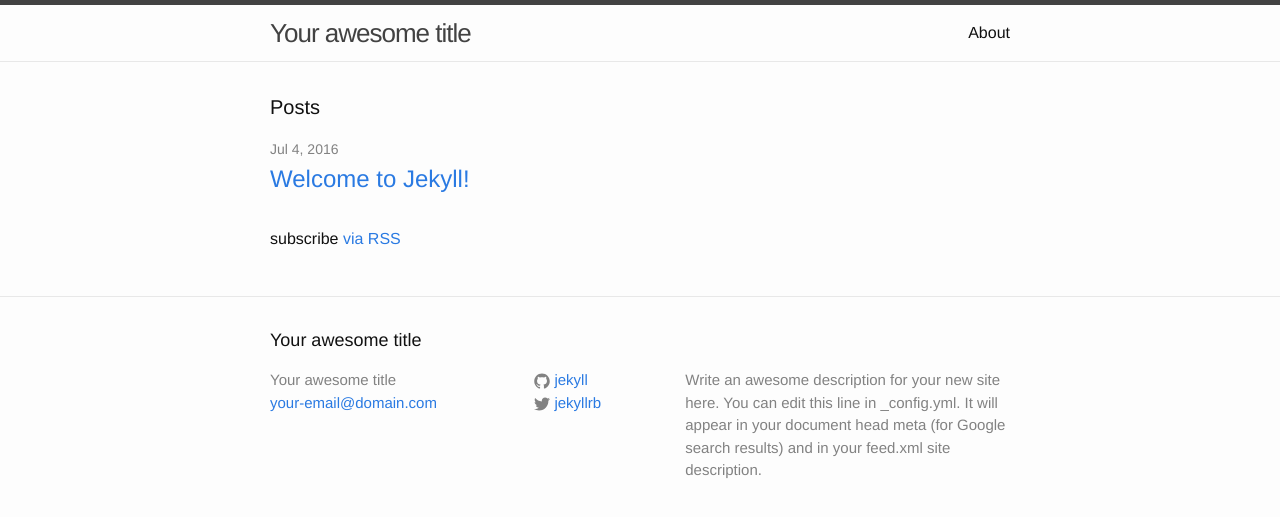
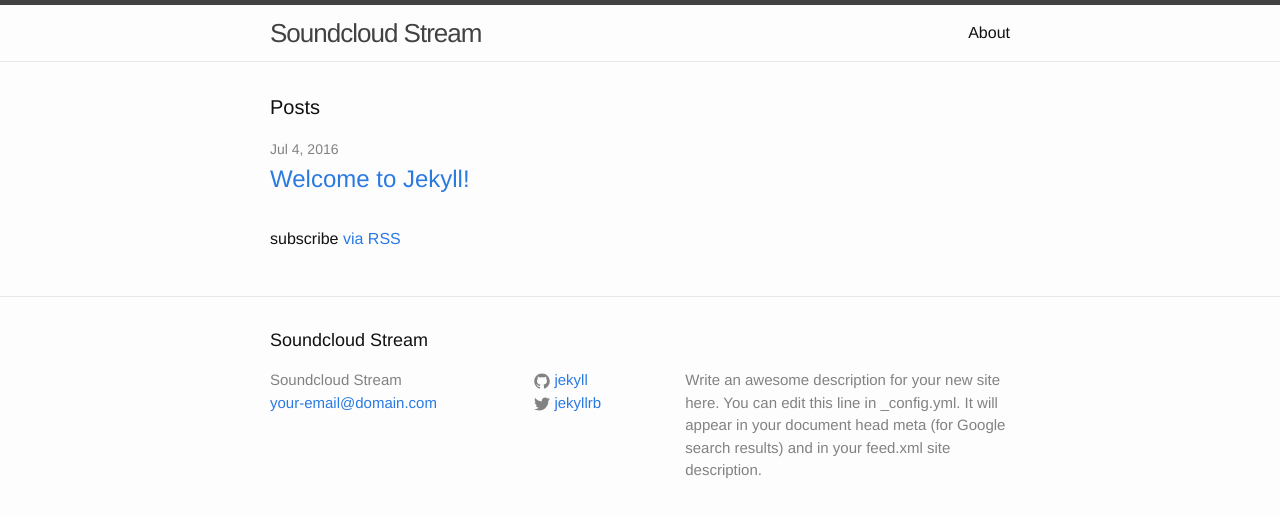
Before and after one commit to obiknows/soundcloud-stream, a Jekyll site: the page built from index.html, in a window 1280 px wide. Shown: the top 517 px of the page. Built offline with Jekyll 4.4.1, drawn with Linux system fonts in a browser that asks for light colours.

Commit message:
updated config.yml

```diff
--- a/_config.yml
+++ b/_config.yml
@@ -6,7 +6,7 @@
 # 'jekyll serve'. If you change this file, please restart the server process.
 
 # Site settings
-title: Your awesome title
+title: Soundcloud Stream
 email: your-email@domain.com
 description: > # this means to ignore newlines until "baseurl:"
   Write an awesome description for your new site here. You can edit this
```
